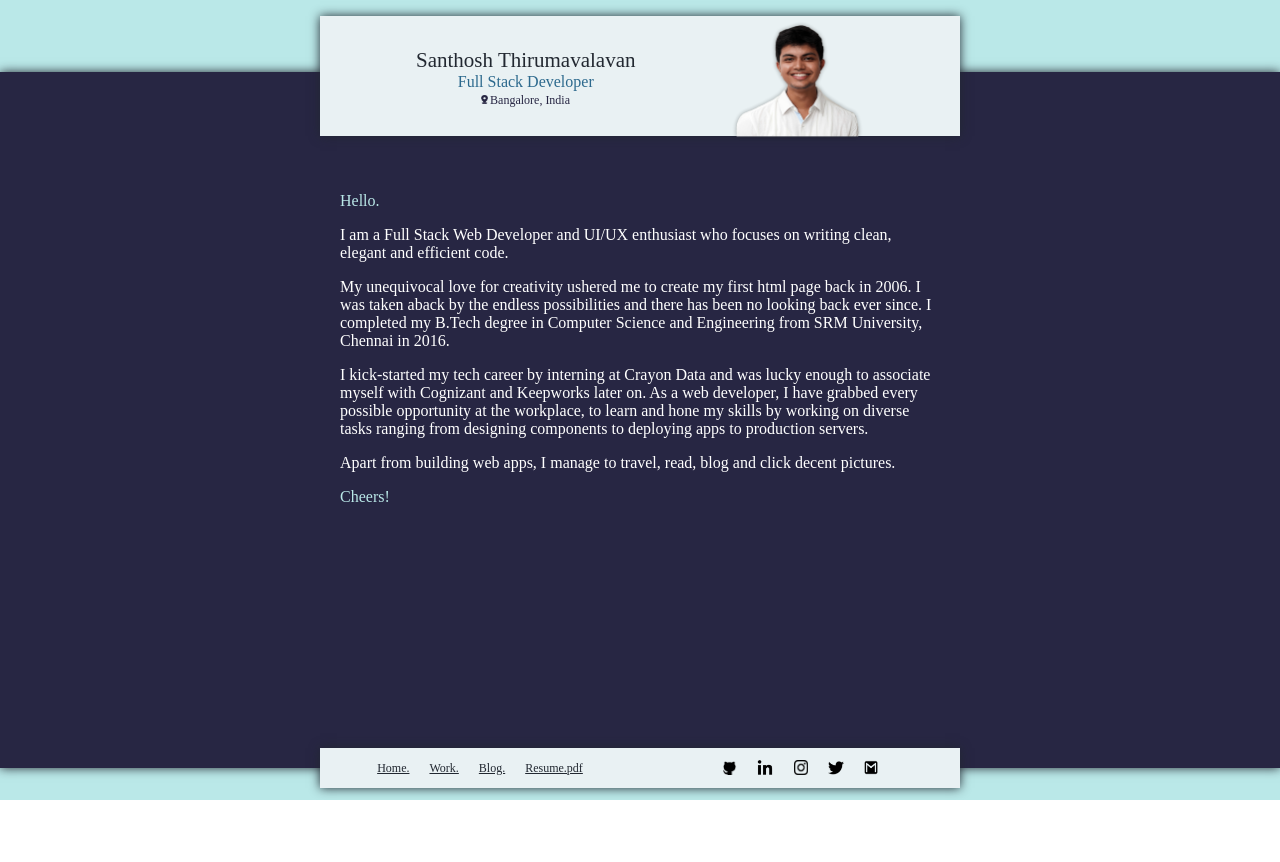
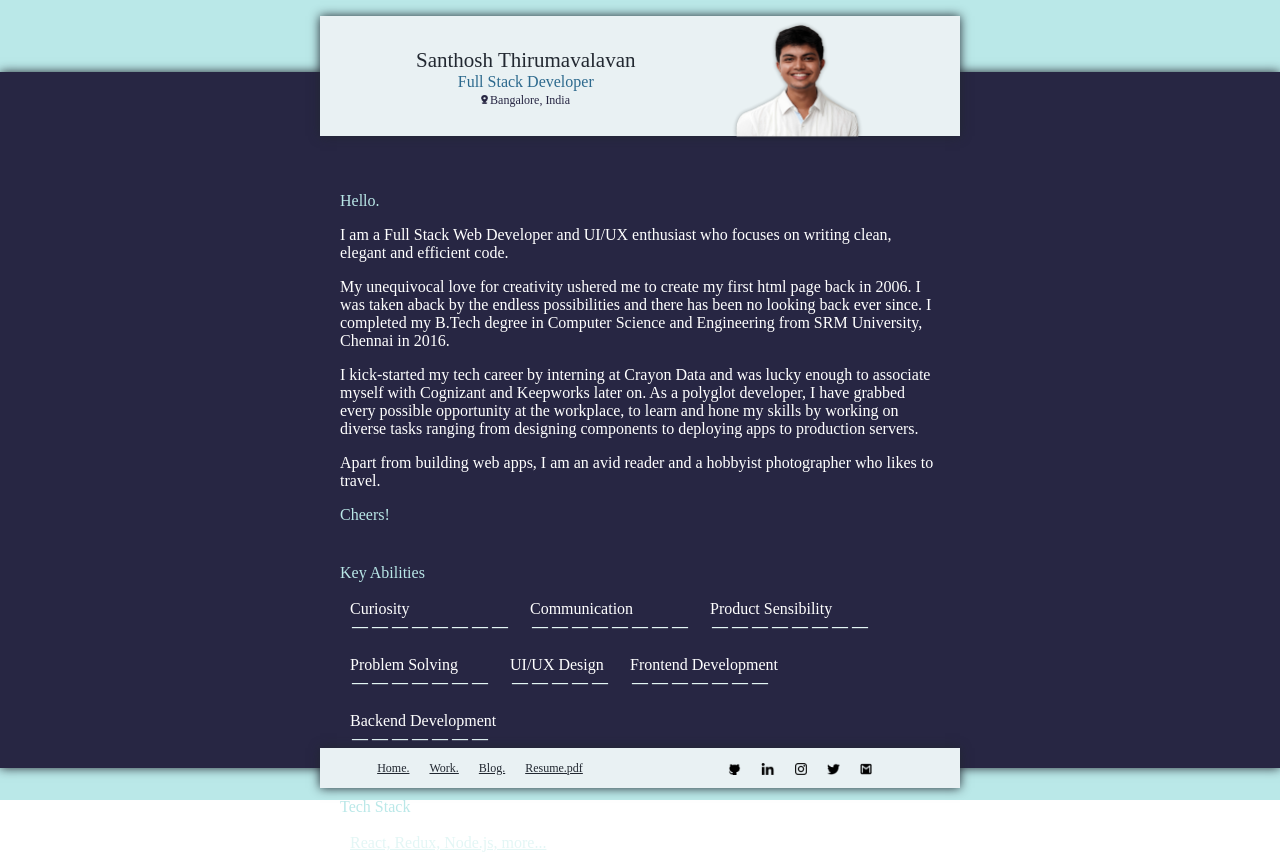
Before and after one commit to iamsantto/dev-portfolio, a React (Create React App) app: page / in a window 1280 px wide. Before the commit the page ends 800 px from the top, so only its background shows below. Built offline with nearby package versions, Linux system fonts and the light colour scheme.

Commit message:
added key abilities, tech stack with styling

```diff
--- a/public/index.html
+++ b/public/index.html
@@ -13,7 +13,7 @@
     <link rel="manifest" href="%PUBLIC_URL%/manifest.json" />
   </head>
   <body>
-    <noscript>You need to enable JavaScript to run this app.</noscript>
+    <noscript>Please enable JavaScript to run this app.</noscript>
     <div id="root"></div>
   </body>
 </html>
--- a/src/components/About.js
+++ b/src/components/About.js
@@ -5,9 +5,26 @@ import { ABOUT } from '../constants/app'
 
 function About() {
   return <div className="Content About">
-    <span>{ABOUT.header}</span>
-    {ABOUT.body.map(content => <p>{content}</p>)}
-    <span>{ABOUT.footer}</span>
+    <div>
+      <span>{ABOUT.hello}</span>
+      {ABOUT.bio.map((content,index) => <p key={index}>{content}</p>)}
+      <span>{ABOUT.cheers}</span>
+    </div>
+    <div className="Container">
+      <span>{ABOUT.abilities}</span>
+      <div className="RolesWrap">
+        {ABOUT.roles.map((role, index)=> <div className="Role" key={index}>
+          {role.name}
+          <div>{Array.from({ length: role.level }, (level, index) => <b className="Level" key={index}>&mdash;</b>)}</div>
+        </div>)}
+      </div>
+    </div>
+    <div className="Container">
+      <span>{ABOUT.techStack}</span>
+      <div className="TechStack">
+        <a href={ABOUT.stackShareUrl} rel="noopener noreferrer" target="_blank">{ABOUT.stack}</a>
+      </div>
+    </div>
   </div>
 }
 
--- a/src/constants/app.js
+++ b/src/constants/app.js
@@ -9,19 +9,32 @@ export const HEADER = {
 };
 
 export const ABOUT = {
-  body: [
+  abilities: 'Key Abilities',
+  bio: [
     'I am a Full Stack Web Developer and UI/UX enthusiast who focuses on writing clean, elegant and efficient code.',
     `My unequivocal love for creativity ushered me to create my first html page back in 2006. I was taken aback by
     the endless possibilities and there has been no looking back ever since. I completed my B.Tech degree in Computer Science and
     Engineering from SRM University, Chennai in 2016.`,
     `I kick-started my tech career by interning at Crayon Data and was lucky enough to associate myself with Cognizant and
-    Keepworks later on. As a web developer, I have grabbed every possible opportunity at the workplace, to learn and hone
+    Keepworks later on. As a polyglot developer, I have grabbed every possible opportunity at the workplace, to learn and hone
     my skills by working on diverse tasks ranging from designing components to deploying apps to production servers.`,
-    `Apart from building web apps, I manage to travel, read, blog and click decent pictures.`
+    `Apart from building web apps, I am an avid reader and a hobbyist photographer who likes to travel.`
   ],
-  footer: 'Cheers!',
-  header: 'Hello.',
-  logos: []
+  cheers: 'Cheers!',
+  hello: 'Hello.',
+  logos: [],
+  roles: [
+    { name: 'Curiosity', level: 8 },
+    { name: 'Communication', level: 8 },
+    { name: 'Product Sensibility', level: 8 },
+    { name: 'Problem Solving', level: 7 },
+    { name: 'UI/UX Design', level: 5 },
+    { name: 'Frontend Development', level: 7},
+    { name: 'Backend Development', level: 7},
+  ],
+  stack: 'React, Redux, Node.js, more...',
+  stackShareUrl: 'https://stackshare.io/iamsantto/stack',
+  techStack: 'Tech Stack'
 }
 
 export const WORK = {
--- a/src/css/about.css
+++ b/src/css/about.css
@@ -1,3 +1,25 @@
 .About span {
   color: #bae8e8;
 }
+
+.Container {
+  display: flex;
+  flex-direction: column;
+  padding-top: 5vh;
+}
+
+.RolesWrap, .TechStack {
+  align-items: center;
+  padding-top: 1vh;
+  display: flex;
+  flex-wrap: wrap;
+}
+
+.Role {
+  padding:10px;
+}
+
+.Level {
+  padding: 2px;
+  color: #e3f6f5;
+}
--- a/src/css/footer.css
+++ b/src/css/footer.css
@@ -16,7 +16,7 @@
 }
 
 .Connect img {
-  height: 1.8vh;
+  height: 1.5vh;
 }
 
 .Nav-Bar {
--- a/src/css/main.css
+++ b/src/css/main.css
@@ -19,3 +19,7 @@
   height: fit-content;
   width: 75vh;
 }
+
+.Content a {
+  color: #e3f6f5;
+}
```
